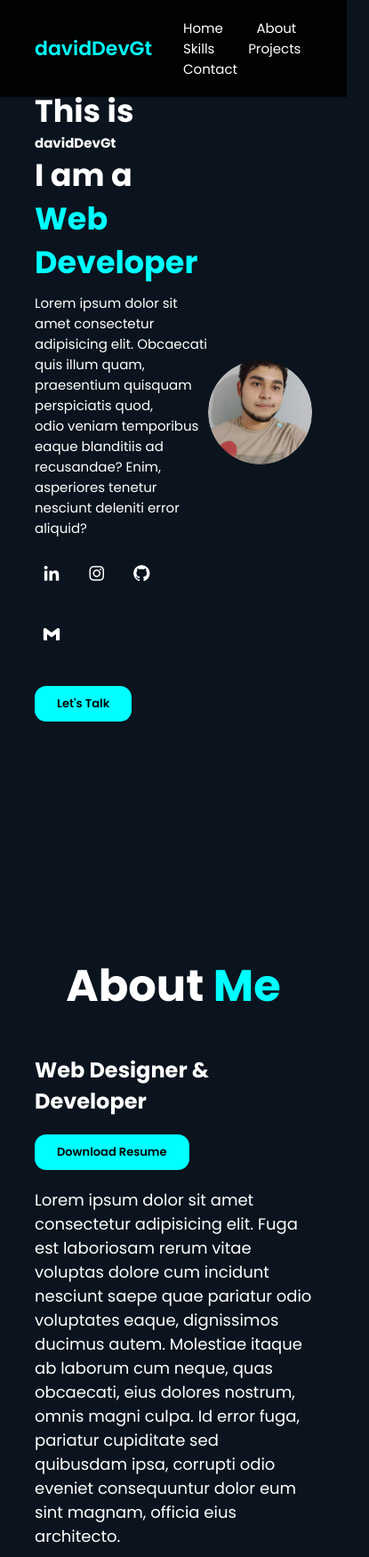
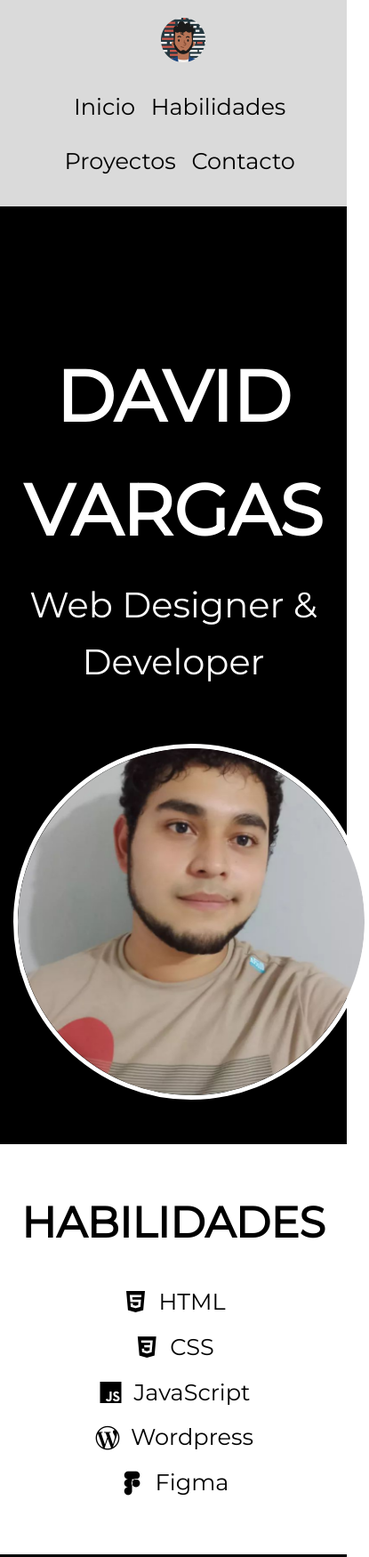
Before and after one commit to DavidDevGt/portfolioDavidVL, a plain HTML site: page index.html in a window 390 px wide. Shown: the top 1750 px of the page at 89% size, 415 px wide, since content can reach past the window. Drawn offline with nearby package versions, Linux system fonts and the light colour scheme.

Commit message:
Terminado el css y html, responsive

```diff
--- a/index.html
+++ b/index.html
@@ -1,112 +1,92 @@
 <!DOCTYPE html>
-<html lang="en">
+<html lang="es">
 
 <head>
     <meta charset="UTF-8">
-    <meta http-equiv="X-UA-Compatible" content="IE=edge">
     <meta name="viewport" content="width=device-width, initial-scale=1.0">
-    <title>@daviddevgt</title>
+    <title>Mi Portafolio</title>
     <link rel="stylesheet" href="style.css">
     <link href='https://unpkg.com/boxicons@2.1.4/css/boxicons.min.css' rel='stylesheet'>
+
 </head>
 
 <body>
-    <header class="header">
-        <a href="" class="logo">davidDevGt</a>
-        <i class='bx bx-menu' id="menu-btn"></i>
-        <nav class="menu-bar">
-            <a href="#home">Home</a>
-            <a href="#about">About</a>
-            <a href="#skills">Skills</a>
-            <a href="#projects">Projects</a>
-            <a href="#contact">Contact</a>
+    <header>
+        <!-- navigation bar goes here -->
+        <nav>
+            <div class="logo">
+                <img src="/img/logodavidweb.png" alt="Logo">
+            </div>
+            <ul>
+                <li><a href="#">Inicio</a></li>
+                <li><a href="#skills">Habilidades</a></li>
+                <li><a href="#projects">Proyectos</a></li>
+                <li><a href="#contact">Contacto</a></li>
+            </ul>
         </nav>
+
     </header>
-
-    <section class="home" id="home">
-        <div class="home-bio">
-            <h3>This is</h3>
-            <h1>davidDevGt</h1>
-            <h3>I am a <span class="animated-text">Web Developer</span></h3>
-            <p>Lorem ipsum dolor sit amet consectetur adipisicing elit. Obcaecati quis illum quam, praesentium quisquam perspiciatis quod, <br> odio veniam temporibus eaque blanditiis ad recusandae? Enim, asperiores tenetur nesciunt deleniti error aliquid?</p>
-            <div class="social-media">
-                <a href="#"><i class='bx bxl-linkedin'></i></a>
-                <a href="#"><i class='bx bxl-instagram'></i></a>
-                <a href="#"><i class='bx bxl-github'></i></a>
-                <a href="#"><i class='bx bxl-gmail'></i></a>
-            </div>
-            <a href="#contact" class="btn">Let's Talk</a>
-        </div>
-        <div class="profile-pic">
-            <img src="img/me.png" alt="Profile photo">
+    <main>
+        <!-- about section goes here -->
+        <section class="about">
+            <div class="container">
+                <h1>David Vargas</h1>
+                <p>Web Designer & Developer</p>
+                <img src="/img/me.png" alt="Mi Foto">
             </div>
         </section>
 
-    <section class="about" id="about">
-        <div class="heading">
-            <h2>About <span>Me</span></h2>
-        </div>
-
-        <div class="about-items">
-            <div class="about-resume">
-                <h3>Web Designer & Developer</h3>
-                <a href="#" class="btn">Download Resume</a>
-            </div>
-        </div>
-
-        <div class="about-text">
-            <p>Lorem ipsum dolor sit amet consectetur adipisicing elit. Fuga est laboriosam rerum vitae voluptas dolore cum incidunt nesciunt saepe quae pariatur odio voluptates eaque, dignissimos ducimus autem. Molestiae itaque ab laborum cum neque, quas
-                <br> obcaecati, eius dolores nostrum, omnis magni culpa. Id error fuga, pariatur cupiditate sed quibusdam ipsa, corrupti odio eveniet consequuntur dolor eum sint magnam, officia eius architecto.</p>
+        <!-- skills section goes here -->
+        <section class="skills" id="skills">
+            <div class="container">
+                <h2>Habilidades</h2>
+                <ul class="boxicons">
+                    <li><i class='bx bxl-html5'></i> HTML</li>
+                    <li><i class='bx bxl-css3'></i> CSS</li>
+                    <li><i class='bx bxl-javascript'></i> JavaScript</li>
+                    <li><i class='bx bxl-wordpress'></i> Wordpress</li>
+                    <li><i class='bx bxl-figma'></i>Figma</li>
+                </ul>
             </div>
         </section>
 
-
-    <section class="skills">
-        <div class="heading">
-            <h2>My <span>Skills</span></h2>
+        <!-- projects section goes here -->
+        <section class="projects" id="projects">
+            <div class="container">
+                <h2>Proyectos</h2>
+                <div class="project-card">
+                    <h3>Ferreteria Dismafer</h3>
+                    <p>Creación de la tienda online para Ferretería Dismafer</p>
+                    <img src="/img/portfolio/dismafer.png" target="_blank" alt="Proyecto 1">
+                    <a href="https://dismafer.shop/" class="btn">Ver Proyecto</a>
                 </div>
-
-        <div class="skills-item">
-
-            <div class="skill-card">
-                <i class="bx bxl-html5"></i>
-                <h3>HTML</h3>
-                <p>Lorem ipsum dolor sit amet consectetur adipisicing elit. Saepe, nostrum?</p>
+                <div class="project-card">
+                    <h3>Ferreteria Shama</h3>
+                    <p>Landing Page para Ferretería Shama</p>
+                    <img src="/img/portfolio/fshama.png" alt="Proyecto 2">
+                    <a href="https://fshama.netlify.app/" target="_blank" class="btn">Ver Proyecto</a>
                 </div>
-
-            <div class="skill-card">
-                <i class="bx bxl-css3"></i>
-                <h3>CSS</h3>
-                <p>Lorem ipsum dolor sit amet consectetur adipisicing elit. Saepe, nostrum?</p>
+                <div class="project-card">
+                    <h3>Refined Brils</h3>
+                    <p>Cátalogo Online para Refined Brils</p>
+                    <img src="/img/portfolio/refined.png" alt="Proyecto 3">
+                    <a href="https://refinedbrils.company.site/" target="_blank" class="btn">Ver Proyecto</a>
                 </div>
-
-            <div class="skill-card">
-                <i class="bx bxl-javascript"></i>
-                <h3>JavaScript</h3>
-                <p>Lorem ipsum dolor sit amet consectetur adipisicing elit. Saepe, nostrum?</p>
-            </div>
-
-            <div class="skill-card">
-                <i class="bx bxl-wordpress"></i>
-                <h3>Wordpress</h3>
-                <p>Lorem ipsum dolor sit amet consectetur adipisicing elit. Saepe, nostrum?</p>
-            </div>
-
-            <div class="skill-card">
-                <i class="bx bxl-figma"></i>
-                <h3>Figma</h3>
-                <p>Lorem ipsum dolor sit amet consectetur adipisicing elit. Saepe, nostrum?</p>
-            </div>
-
-            <div class="skill-card">
-                <i class="bx bxl-python"></i>
-                <h3>Python</h3>
-                <p>Lorem ipsum dolor sit amet consectetur adipisicing elit. Saepe, nostrum?</p>
-            </div>
-
             </div>
         </section>
 
+    </main>
+
+    <footer>
+        <div class="container" id="contact">
+            <!-- social media icons go here -->
+            <ul class="boxicons">
+                <li><a href="https://www.linkedin.com/in/jdavidvl/"><i class='bx bxl-linkedin'></i> </a></li>
+                <li><a href="https://github.com/DavidDevGt"><i class='bx bxl-github'></i> </a></li>
+                <li><a href="https://www.instagram.com/davidwebgt/"><i class='bx bxl-instagram'></i> </a></li>
+            </ul>
+        </div>
+    </footer>
 </body>
 
 </html>
--- a/style.css
+++ b/style.css
@@ -1,184 +1,333 @@
-@import url('https://fonts.googleapis.com/css2?family=Poppins:wght@400;500;600;700&display=swap');
+        /* Global Styles */
+
+        @import url('https://fonts.googleapis.com/css?family=Montserrat');
         * {
-    font-family: 'Poppins', sans-serif;
+            box-sizing: border-box;
             margin: 0;
             padding: 0;
-    border: none;
-    outline: none;
-    text-decoration: none;
-    box-sizing: border-box;
-    scroll-behavior: smooth;
+        }
+
+        body {
+            font-family: 'Montserrat', sans-serif;
+            font-size: 16px;
+            color: #000;
         }
 
         a {
-    color: #fff;
+            text-decoration: none;
+            color: #000;
         }
 
-html {
-    font-size: 62.5%;
-    overflow-x: hidden;
+        ul {
+            list-style: none;
         }
 
-body {
-    background: #0B141E;
-    color: #fff;
+        img {
+            max-width: 100%;
         }
 
-.header {
-    background: rgba(0, 0, 0, 0.9);
-    position: fixed;
-    top: 0;
-    left: 0;
-    width: 100%;
-    padding: 2rem 10%;
+        .container {
+            max-width: 1200px;
+            margin: 0 auto;
+            padding: 0 15px;
+        }
+
+        .boxicons li {
+            display: inline-flex;
+            align-items: center;
+            margin-right: 20px;
+        }
+
+        .boxicons li:last-child {
+            margin-right: 0;
+        }
+
+        .boxicons i {
+            font-size: 24px;
+            margin-right: 5px;
+        }
+
+        nav {
             display: flex;
-    justify-content: space-between;
+            justify-content: center;
             align-items: center;
-    z-index: 1;
+            padding: 20px 0;
+            background-color: #dadada;
+        }
+
+        nav ul {
+            display: flex;
+            justify-content: center;
+            align-items: center;
+            flex-wrap: wrap;
+            list-style: none;
+            margin: 0;
+            padding: 0;
+        }
+
+        nav ul li {
+            margin-right: 30px;
+            padding-right: 1rem;
+        }
+
+        nav ul li:last-child {
+            margin-right: 0;
+        }
+
+        nav a:hover {
+            color: rgb(15, 75, 167);
+        }
+
+        nav a.active {
+            color: rgb(15, 75, 167);
         }
 
         .logo {
-    font-size: 2.2rem;
-    font-weight: 600;
-    color: aqua;
+            display: flex;
+            align-items: center;
+            margin-right: auto;
         }
 
-.menu-bar a {
-    font-size: 1.5rem;
-    margin-left: 3.5rem;
-    transition: 0.4s ease
+        .logo img {
+            padding-left: 2rem;
+            height: 50px;
+            margin-right: 10px;
         }
 
-.menu-bar a:hover {
-    color: aqua;
+        @media screen and (max-width: 768px) {
+            nav {
+                flex-direction: column;
+                text-align: center;
+            }
+            .logo {
+                margin: 0;
+                margin-bottom: 20px;
+            }
+            nav ul li {
+                padding-left: 1rem;
+                padding-right: .1rem;
+                margin: 10px 0;
+            }
+        }
+        /* About Section */
+
+        .about {
+            background-color: #000;
+            color: #fff;
+            padding: 50px 0;
+            text-align: center;
         }
 
-#menu-btn {
-    font-size: 3rem;
-    display: none;
+        .about h1 {
+            font-size: 5rem;
+            margin-bottom: 10px;
         }
 
-section {
-    padding: 10rem 10%;
-    min-height: 100vh;
+        .about h1:hover {
+            color: rgb(45, 224, 0);
         }
 
-.home {
-    display: flex;
-    align-items: center;
-    justify-content: center;
+        .about p {
+            font-size: 2.5rem;
+            margin-bottom: 60px;
         }
 
-.home-bio h3 {
-    font-size: 3.5rem;
-    line-height: 1.4;
-}
-
-span {
-    color: aqua;
-}
-
-.home-bio p {
-    font-size: 1.5rem;
-    padding: 1rem 0;
-}
-
-.profile-pic img {
-    width: 30vw;
+        .about img {
+            display: block;
+            max-width: 400px;
+            margin: 0 auto;
             border-radius: 50%;
-    animation: float 5s ease-in-out infinite;
+            border: 5px solid #fff;
             -webkit-border-radius: 50%;
             -moz-border-radius: 50%;
             -ms-border-radius: 50%;
             -o-border-radius: 50%;
-    -webkit-animation: float 5s ease-in-out infinite;
         }
 
-@keyframes float {
-    0% {
-        transform: translateY(0);
-    }
-    50% {
-        transform: translateY(-1.5rem);
-    }
-    100% {
-        transform: translateY(0);
-    }
+        .skills {
+            text-align: center;
+            padding: 50px 0;
         }
 
-.social-media a {
-    width: 3.8rem;
-    height: 3.8rem;
-    font-size: 2.2rem;
-    margin: 1rem 1rem 2rem 0;
-    display: inline-flex;
+        .skills h2 {
+            font-size: 3rem;
+            margin-bottom: 30px;
+        }
+
+        .skills h2:hover {
+            color: rgb(15, 75, 167);
+        }
+
+        .skills li {
+            display: flex;
             align-items: center;
             justify-content: center;
-    border-radius: 50%;
-    transition: 0.4s ease;
+            margin-bottom: 20px;
+            text-align: center;
         }
 
-.social-media a:hover {
-    color: aqua;
-    box-shadow: 0 0 1rem aqua;
+        .skills li i {
+            margin-right: 15px;
+            font-size: 2rem;
+        }
+
+        .skills li span {
+            font-size: 1.6rem;
+        }
+        /* Projects Section */
+
+        .projects {
+            padding: 100px 0;
+            text-align: center;
+            background-color: #000;
+        }
+
+        .projects h2 {
+            font-size: 3rem;
+            margin-bottom: 60px;
+            color: white;
+        }
+
+        .projects h2:hover {
+            color: rgb(45, 224, 0);
+        }
+
+        .project-card {
+            display: inline-block;
+            background-color: #fff;
+            padding: 40px;
+            margin: 0 20px 60px;
+            text-align: center;
+            -webkit-box-shadow: 0px 0px 5px 0px rgba(0, 0, 0, 0.3);
+            -moz-box-shadow: 0px 0px 5px 0px rgba(0, 0, 0, 0.3);
+            box-shadow: 0px 0px 5px 0px rgba(0, 0, 0, 0.3);
+        }
+
+        .project-card h3 {
+            font-size: 2.4rem;
+            margin-bottom: 10px;
+        }
+
+        .project-card h3:hover {
+            color: rgb(15, 75, 167);
+        }
+
+        .project-card p {
+            font-size: 1.6rem;
+            margin-bottom: 15px;
+        }
+
+        .project-card img {
+            display: block;
+            margin: 0 auto 20px;
+            width: 100%;
+            max-width: 400px;
+            padding: 1rem;
         }
 
         .btn {
             display: inline-block;
-    background: aqua;
-    margin: 2rem 0;
-    padding: 1rem 2.5rem;
-    border-radius: 1.3rem;
-    font-size: 1.3rem;
-    color: #000;
-    font-weight: 600;
-    transition: 0.5s ease;
+            background-color: #000;
+            color: #fff;
+            padding: 10px 20px;
+            font-size: 1.6rem;
+            text-transform: uppercase;
+            letter-spacing: 2px;
+            border: none;
+            transition: background-color 0.3s ease-in-out;
+            border-radius: 10px;
+            -webkit-border-radius: 10px;
+            -moz-border-radius: 10px;
+            -ms-border-radius: 10px;
+            -o-border-radius: 10px;
         }
 
         .btn:hover {
-    color: aqua;
-    background: #000;
-    box-shadow: 0 0 1rem aqua;
+            background-color: #fff;
+            color: #000;
+            cursor: pointer;
+        }
+        /* Footer */
+
+        footer {
+            background-color: #dadada;
+            color: #fff;
+            padding: 10px 0;
         }
 
-.about {
+        footer ul {
+            display: flex;
+            justify-content: center;
+            align-items: center;
+        }
+
+        footer li {
+            margin-right: 30px;
+        }
+
+        footer li:last-child {
+            margin-right: 0;
+        }
+
+        footer a:hover {
+            color: rgb(15, 75, 167);
+        }
+
+        .boxicons li a {
+            font-size: 1.4em;
+        }
+
+        .boxicons li i {
+            font-size: 2rem;
+        }
+
+        .boxicons li a:hover {
+            transform: scale(1.1);
+        }
+        /* Typography */
+
+        body {
+            font-family: 'Montserrat', sans-serif;
+            font-size: 1.6rem;
+            line-height: 1.6;
+            color: black;
+        }
+
+        h1,
+        h2,
+        h3 {
+            font-weight: bold;
+            text-transform: uppercase;
+            margin: 0;
+        }
+
+        h1 {
+            font-size: 4rem;
+            text-align: center;
+            margin-top: 100px;
+        }
+
+        h2 {
+            font-size: 3rem;
+            margin-bottom: 30px;
+        }
+
+        h3 {
+            font-size: 2rem;
+        }
+
+        p {
+            margin: 0;
+            margin-bottom: 20px;
+        }
+
+        .boxicons li {
             display: flex;
             align-items: center;
-    justify-content: center;
-    flex-direction: column;
+            font-size: 1.6rem;
+            margin: 10px 0;
         }
 
-.heading {
-    font-size: 3.3rem;
-    text-align: center;
-    margin: 4rem 0;
+        .boxicons li i {
+            margin-right: 10px;
         }
-
-.about-items {
-    display: flex;
-    align-items: center;
-    justify-content: center;
-    gap: 3rem;
-}
-
-.about-resume h3 {
-    font-size: 2.4rem;
-}
-
-.about-text p {
-    font-size: 1.8rem;
-}
-
-.skills {
-    display: flex;
-    align-items: center;
-    justify-content: center;
-    flex-direction: column;
-}
-
-.skills-items {
-    display: grid;
-}
-
-
-/**/
```
Also changed, not shown: img/logodavidweb.png (added), img/portfolio/dismafer.png (added), img/portfolio/fshama.png (added), img/portfolio/refined.png (added). Lines whose indentation alone changed are shown as unchanged.
